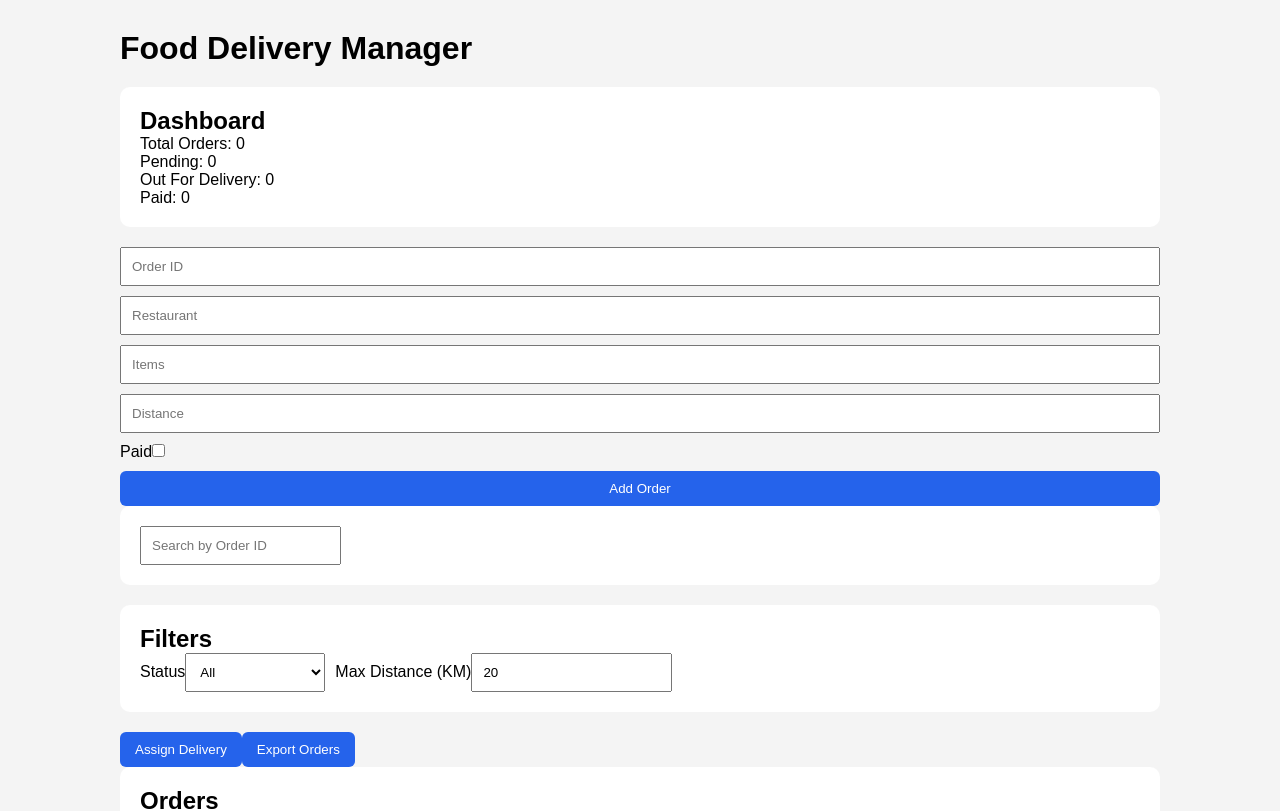
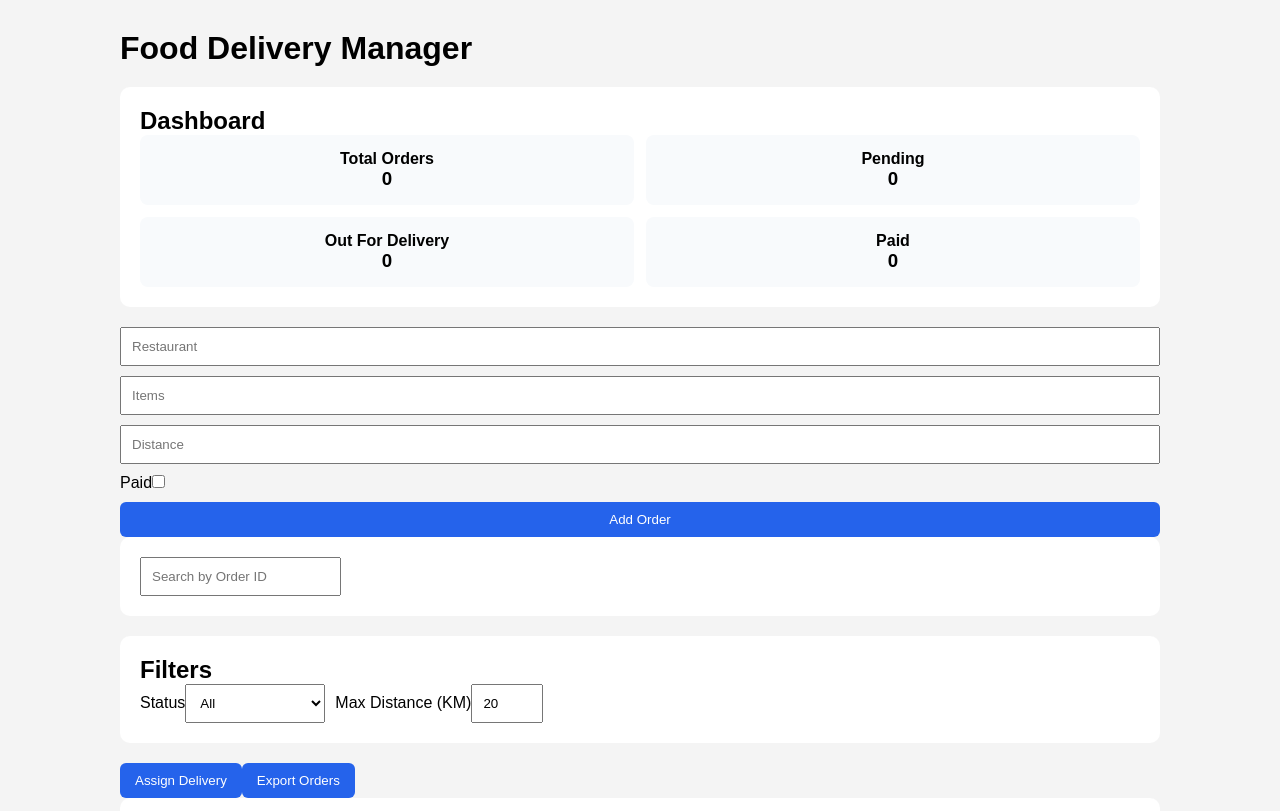
Before and after one commit to prakh0/Food-Delivery-Manager, a React (Vite) app: page / in a window 1280 px wide. Shown: the top 811 px of the page. Built offline with nearby package versions, Linux system fonts and the light colour scheme.

Commit message:
UI changes

```diff
--- a/src/App.jsx
+++ b/src/App.jsx
@@ -38,19 +38,30 @@ function App() {
   );
 }, [messages]);
 
-  const addOrder = (order) => {
-  if (
+const addOrder = (order) => {
+  let newId;
+
+  do {
+    newId =
+      "#" +
+      Math.floor(
+        10000 + Math.random() * 90000
+      );
+  } while (
     orders.some(
-      (o) =>
-        o.orderId.trim().toLowerCase() ===
-        order.orderId.trim().toLowerCase()
+      (o) => o.orderId === newId
     )
-  ) {
-    alert("Order ID already exists");
-    return;
-  }
+  );
 
-  setOrders((prev) => [...prev, order]);
+  const newOrder = {
+    ...order,
+    orderId: newId,
+  };
+
+  setOrders((prev) => [
+    ...prev,
+    newOrder,
+  ]);
 };
 
 const markAsPaid = (orderId) => {
@@ -70,6 +81,26 @@ const markAsPaid = (orderId) => {
   `[${new Date().toLocaleTimeString()}] Order ${orderId} marked as Paid`,
   ...prev,
 ]);
+};
+
+const deleteOrder = (orderId) => {
+  if (
+    window.confirm(
+      `Delete Order ${orderId}?`
+    )
+  ) {
+    setOrders((prev) =>
+      prev.filter(
+        (order) =>
+          order.orderId !== orderId
+      )
+    );
+
+    setMessages((prev) => [
+      `[${new Date().toLocaleTimeString()}] Order ${orderId} deleted`,
+      ...prev,
+    ]);
+  }
 };
 
 const clearLogs = () => {
@@ -196,11 +227,27 @@ const exportOrders = () => {
       <div className="card stats">
           <h2>Dashboard</h2>
 
-          <p>Total Orders: {totalOrders}</p>
-          <p>Pending: {pendingOrders}</p>
-          <p>Out For Delivery: {assignedOrders}</p>
-          <p>Paid: {paidOrders}</p>
+          <div className="stats-grid">
+            <div className="stats-card">
+              Total Orders
+            <h3>{totalOrders}</h3>
+          </div>
+          <div className="stats-card">
+            Pending
+          <h3>{pendingOrders}</h3>
+          </div>
+
+          <div className="stats-card">
+            Out For Delivery
+          <h3>{assignedOrders}</h3>
+          </div>
+
+          <div className="stats-card">
+            Paid
+          <h3>{paidOrders}</h3>
+          </div>
         </div>
+      </div>
 
       <AddOrderForm onAddOrder={addOrder} />
 
@@ -231,10 +278,10 @@ const exportOrders = () => {
       </button>
 
       <OrderTable
-      orders={filteredOrders}
-      markAsPaid={markAsPaid}
+        orders={filteredOrders}
+        markAsPaid={markAsPaid}
+        deleteOrder={deleteOrder}
       />
-
       <button onClick={clearLogs}>
         Clear Activity Log
       </button>
--- a/src/components/AddOrder.jsx
+++ b/src/components/AddOrder.jsx
@@ -4,7 +4,6 @@ export default function AddOrderForm({
   onAddOrder,
 }) {
   const [form, setForm] = useState({
-    orderId: "",
     restaurantName: "",
     itemCount: "",
     isPaid: false,
@@ -16,7 +15,6 @@ export default function AddOrderForm({
   e.preventDefault();
 
   if (
-    !form.orderId.trim() ||
     !form.restaurantName.trim() ||
     !form.itemCount ||
     !form.deliveryDistance
@@ -34,6 +32,10 @@ export default function AddOrderForm({
     alert("Distance cannot be negative");
     return;
   }
+  if (Number(form.deliveryDistance) > 25) {
+  alert("Maximum delivery distance is 25 km");
+  return;
+}
 
   onAddOrder({
     ...form,
@@ -42,7 +44,6 @@ export default function AddOrderForm({
   });
 
   setForm({
-    orderId: "",
     restaurantName: "",
     itemCount: "",
     isPaid: false,
@@ -53,19 +54,6 @@ export default function AddOrderForm({
 
   return (
     <form onSubmit={handleSubmit}>
-      <input
-        type="text"
-        required
-        placeholder="Order ID"
-        value={form.orderId}
-        onChange={(e) =>
-          setForm({
-            ...form,
-            orderId: e.target.value,
-          })
-        }
-      />
-
       <input
         type="text"
         required
--- a/src/components/Filter.jsx
+++ b/src/components/Filter.jsx
@@ -28,10 +28,17 @@ export default function FilterPanel({
           <label>Max Distance (KM)</label>
           <input
             type="number"
+            min ="0"
+            max ="25"
             value={maxDistance}
-            onChange={(e) =>
-              setMaxDistance(Number(e.target.value))
+            onChange={(e) => {
+              const value = Number(e.target.value);
+               if (value > 25) {
+                alert("Maximum distance is 25 km");
+                return;
             }
+                setMaxDistance(value)
+            }}
           />
         </div>
       </div>
--- a/src/components/OrderTable.jsx
+++ b/src/components/OrderTable.jsx
@@ -1,6 +1,7 @@
 export default function OrderTable({
   orders,
   markAsPaid,
+  deleteOrder,
 }) {
   return (
     <div className="card">
@@ -45,7 +46,7 @@ export default function OrderTable({
               <td>
                 {order.deliveryDistance} km
               </td>
-              <td>
+              <td className="actions">
                 {order.isAssigned &&
                 !order.isPaid && (
                   <button
@@ -56,6 +57,14 @@ export default function OrderTable({
                     Mark Paid
                     </button>
                     )}
+
+                  <button
+                    onClick={() =>
+                      deleteOrder(order.orderId)
+                    }
+                  >
+                    Delete
+                  </button>
                 </td>
             </tr>
           ))}
--- a/src/index.css
+++ b/src/index.css
@@ -99,3 +99,27 @@ th {
     min-width: 650px;
   }
 }
+
+.actions {
+  display: flex;
+  gap: 8px;
+  align-items: center;
+}
+
+.actions button {
+  white-space: nowrap;
+}
+
+.stats-grid {
+  display: grid;
+  grid-template-columns: repeat(2, 1fr);
+  gap: 12px;
+}
+
+.stats-card {
+  background: #f8fafc;
+  padding: 15px;
+  border-radius: 8px;
+  text-align: center;
+  font-weight: bold;
+}
```
Lines whose indentation alone changed are shown as unchanged.
